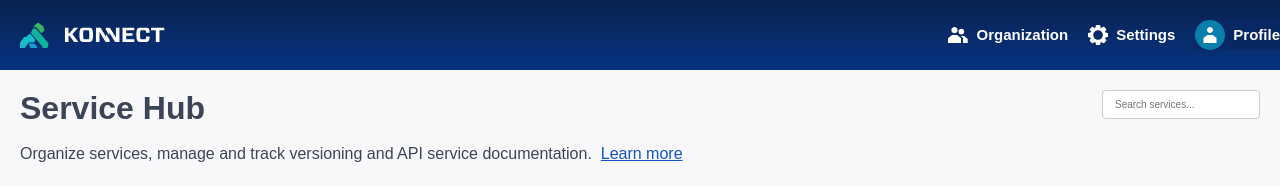
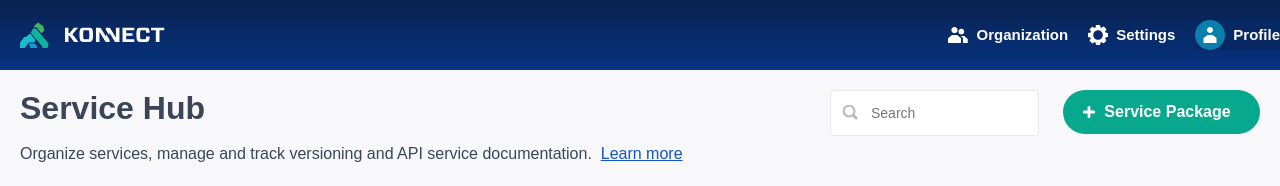
Before and after one commit to jordojordo/service-hub, a Vue app: page / in a window 1280 px wide. Shown: the top 186 px of the page. Built offline with nearby package versions, Linux system fonts and the light colour scheme; no server answers; the HTML template or start-up script is replaced by a standard one.

Commit message:
feat: Add Service Package creation button - touch up search input (#14)
* feat: Add Service Package creation button - touch up search input

* fix: Rewrite props.onServiceCreated as explicit conditional call - lint

```diff
--- a/src/components/SearchInput.vue
+++ b/src/components/SearchInput.vue
@@ -1,4 +1,10 @@
 <template>
+  <div class="search-input__wrapper">
+    <img
+      alt="Magnifying glass"
+      class="search-input__icon"
+      src="@/assets/icons/icon-search.svg"
+    >
     <input
       class="search-input"
       :placeholder="props.placeholder"
@@ -6,6 +12,7 @@
       :value="props.modelValue"
       @input="handleInput"
     >
+  </div>
 </template>
 
 <script setup lang="ts">
@@ -29,13 +36,38 @@ function handleInput(event: Event) {
 }
 </script>
 
-<style scoped>
+<style lang="scss" scoped>
 .search-input {
-  border: 1px solid #ccc;
+  border: 1px solid #E7E7EC;
   border-radius: 4px;
   box-sizing: border-box;
+  color: #6F7787;
   font-size: 1rem;
-  padding: 8px 12px;
+  font-size: 14px;
+  font-weight: 400;
+  line-height: 24px;
+  padding: 10px 16px 10px 40px;
   width: 100%;
+
+  &__wrapper {
+    height: 44px;
+    position: relative;
+    width: 209px;
+  }
+
+  &__icon {
+    height: 16px;
+    left: 12px;
+    pointer-events: none;
+    position: absolute;
+    top: 50%;
+    transform: translateY(-50%);
+    width: 16px;
+  }
+
+  &:focus {
+    border-color: #3C4557;
+    outline: none;
+  }
 }
 </style>
--- a/src/components/ServiceCatalog.vue
+++ b/src/components/ServiceCatalog.vue
@@ -11,12 +11,16 @@
           >Learn more</a>
         </p>
       </div>
-      <div v-if="!loading">
+      <div
+        v-if="!loading"
+        class="service-catalog__actions"
+      >
         <SearchInput
           v-model="searchQuery"
           data-testid="search-input"
-          placeholder="Search services..."
+          placeholder="Search"
         />
+        <ServiceCreateButton @service-created="onServiceCreated" />
       </div>
     </div>
     <div v-if="loading">
@@ -71,6 +75,7 @@ import useServices from '@/composables/useServices'
 
 import ServiceCard from '@/components/ServiceCard/ServiceCard.vue'
 import SearchInput from '@/components/SearchInput.vue'
+import ServiceCreateButton from '@/components/ServiceCreateButton.vue'
 import Pagination from '@/components/PaginationNav.vue'
 import ServiceDetail from '@/components/ServiceDetail.vue'
 
@@ -89,7 +94,10 @@ const updateDebouncedSearchQuery = debounce((val: string) => {
 // Filter the services based on the debounced query.
 const filteredServices = computed(() => {
   const query = debouncedSearchQuery.value.trim().toLowerCase()
-  if (!query) return services.value
+
+  if (!query) {
+    return services.value
+  }
 
   return services.value.filter(service =>
     service.name.toLowerCase().includes(query) ||
@@ -111,6 +119,10 @@ function onServiceClicked(service: Service) {
     component: markRaw(ServiceDetail),
     componentProps: { service },
   })
+}
+
+function onServiceCreated() {
+  modalStore.closeModal()
 }
 
 watch(searchQuery, (neuQuery) => {
@@ -154,6 +166,11 @@ watch(filteredServices, () => {
       color: #1354c6;
     }
   }
+
+  &__actions {
+    display: flex;
+    gap: 24px;
+  }
 }
 
 .catalog {
--- /dev/null
+++ b/src/components/ServiceCreateButton.vue
@@ -0,0 +1,62 @@
+<template>
+  <button
+    class="service-create-button"
+    @click="onCreateService"
+  >
+    <img
+      alt="Plus sign"
+      src="@/assets/icons/icon-plus.svg"
+    >
+    <span>Service Package</span>
+  </button>
+</template>
+
+<script setup lang="ts">
+import { markRaw } from 'vue'
+
+import { useModalStore } from '@/stores/modal'
+
+import ServiceCreateForm from '@/components/ServiceCreateForm.vue'
+
+const modalStore = useModalStore()
+
+const emits = defineEmits<{
+  (event: 'serviceCreated'): void
+}>()
+
+const onCreateService = () => {
+  modalStore.openModal({
+    component: markRaw(ServiceCreateForm),
+    componentProps: {
+      // pass a callback prop instead of relying on event emission
+      onServiceCreated: () => {
+        emits('serviceCreated')
+      },
+    },
+  })
+}
+</script>
+
+<style lang="scss" scoped>
+.service-create-button {
+  align-items: center;
+  background-color: #07A88D;
+  border: none;
+  border-radius: 100px;
+  color: white;
+  cursor: pointer;
+  display: flex;
+  gap: 8px;
+  height: 44px;
+  justify-content: center;
+  padding: 12px 24px 12px 16px;
+  transition: background-color 0.1s;
+  width: 197px;
+
+  & span {
+    font-size: 16px;
+    font-weight: 600;
+    min-width: 129px;
+  }
+}
+</style>
--- /dev/null
+++ b/src/components/ServiceCreateForm.vue
@@ -0,0 +1,57 @@
+<template>
+  <div>
+    <h2>
+      Create Service Package
+    </h2>
+    <p>
+      Create a new service to manage and track versioning and API service documentation.
+    </p>
+    <button
+      class="button"
+      @click="onCreateService"
+    >
+      Create Package
+    </button>
+  </div>
+</template>
+
+<script setup lang="ts">
+const props = defineProps<{ onServiceCreated?: () => void }>()
+
+function onCreateService() {
+  alert('Service created!')
+
+  if (props.onServiceCreated) {
+    props.onServiceCreated()
+  }
+}
+</script>
+
+<style scoped>
+h2 {
+  color: #3C4557;
+  font-size: 24px;
+  font-weight: 600;
+  line-height: 20px;
+  margin: 0;
+}
+
+p {
+  color: #3C4557;
+  font-size: 16px;
+  font-weight: 400;
+  line-height: 24px;
+}
+
+.button {
+  background-color: #07A88D;
+  border: none;
+  border-radius: 100px;
+  color: white;
+  cursor: pointer;
+  font-size: 16px;
+  font-weight: 600;
+  padding: 12px 24px;
+  transition: background-color 0.1s;
+}
+</style>
```
Also changed, not shown: src/assets/icons/icon-plus.svg (added), src/assets/icons/icon-search.svg (added). Lines whose indentation alone changed are shown as unchanged.
